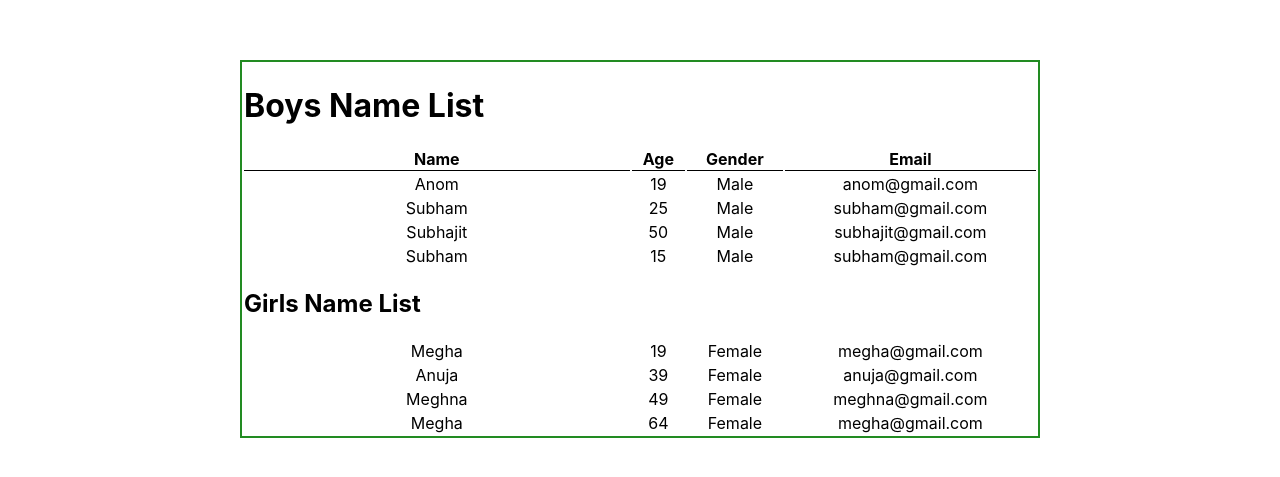
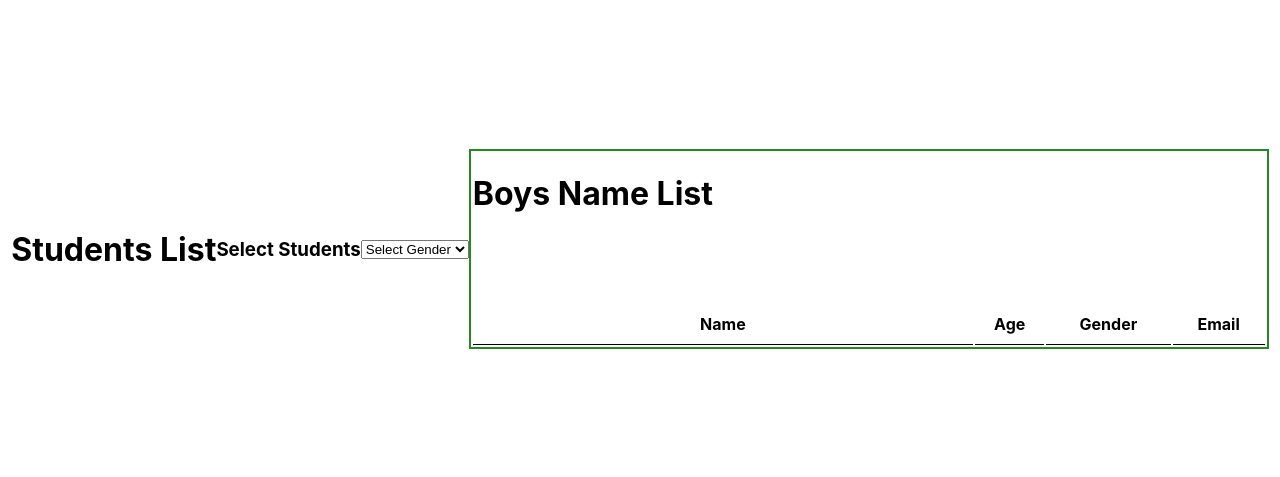
Before and after one commit to anujanaya/Tution-students-list, a React (Create React App) app: page / in a window 1280 px wide. Shown: the part 151-628 px from the top of the page. Built offline with nearby package versions, Linux system fonts and the light colour scheme.

Commit message:
dropdown

```diff
--- a/src/App.js
+++ b/src/App.js
@@ -1,13 +1,32 @@
-import React from "react";
+import React, { useState } from "react";
 import './App.css';
-import {data} from './constant.js';
+import { data } from './constant.js';
 
 function App() {
+  const [gender, setGender] = useState("");
+  const [tableData, setTableData] = useState([]);
+
+  const onChangeGender = (e) => {
+    setGender(e.target.value);
+    if (e.target.value === "All") {
+      setTableData(data);
+      return;
+    }
+    const boysData = data.filter((item) => item.gender === e.target.value);
+    setTableData(boysData);
+  };
   const boysData = data.filter((item) => item.gender === "Male")
   const girlsData = data.filter((item) => item.gender === "Female")
   return (
     <div className="App" >
-
+      <h1>Students List</h1>
+      <h3>Select Students</h3>
+      <select value={gender} onChange={onChangeGender}>
+        <option value="">Select Gender</option>
+        <option value="Male">Male</option>
+        <option value="Female">Female</option>
+        <option value="All">All</option>
+      </select>
       <table>
         <h1>Boys Name List</h1>
         <tr>
@@ -16,7 +35,7 @@ function App() {
           <th>Gender</th>
           <th>Email</th>
         </tr>
-        {boysData.map((val, key) => {
+        {tableData.map((val, key) => {
           return (
             <tr key={key}>
               <td>{val.name}</td>
@@ -26,22 +45,12 @@ function App() {
             </tr>
           )
         })}
-        <h2>Girls Name List</h2>
-        {girlsData.map((val, key) => {
-          return (
-            <tr key={key}>
-              <td>{val.name}</td>
-              <td>{val.age}</td>
-              <td>{val.gender}</td>
-              <td>{val.email}</td>
-            </tr>
-          )
-        })}
+
       </table>
 
 
     </div>
   );
-      }
+}
 
 export default App;
```
